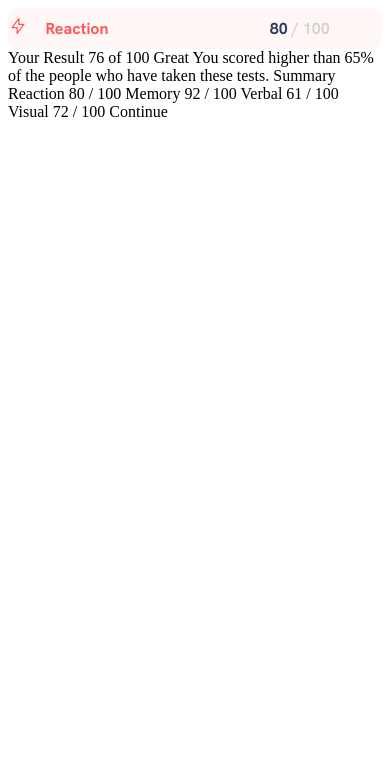
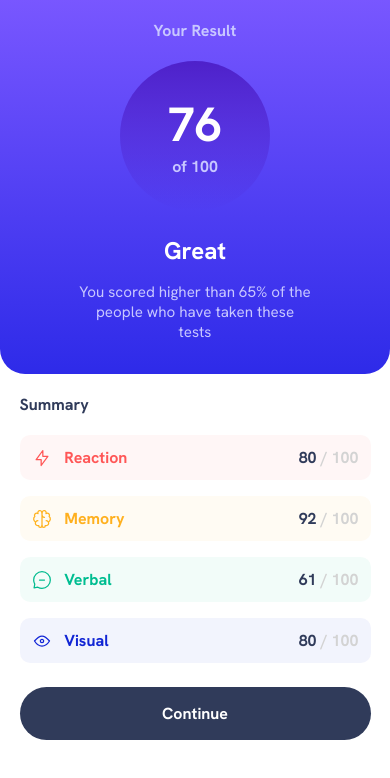
Before and after one commit to jcnevess/results-summary, an Eleventy site: page index.html in a window 390 px wide. Built offline with nearby package versions, Linux system fonts and the light colour scheme; Eleventy itself is replaced by a stand-in of ours; files that its build step writes are made by us from their sources.

Commit message:
design mobile

```diff
--- /dev/null
+++ b/bundle.css
@@ -0,0 +1,132 @@
+/*           CSS RESET        */
+*, *::before, *::after {
+  box-sizing: border-box;
+}
+
+* {
+  margin: 0;
+  padding: 0;
+}
+
+img, picture, video, canvas, svg {
+  display: block;
+  max-width: 100%;
+}
+
+input, button, textarea, select {
+  font: inherit;
+}
+
+/*      USER STYLES         */
+:root {
+--color-light-slate-blue: hsl(252, 100%, 67%);
+--color-light-royal-blue: hsl(241, 81%, 54%);
+--gradient-background: linear-gradient(180deg, var(--color-light-slate-blue), var(--color-light-royal-blue));
+
+--color-violet-blue: hsla(256, 72%, 46%, 1);
+--color-persian-blue: hsla(241, 72%, 46%, 0);
+--gradient-circle: linear-gradient(180deg, var(--color-violet-blue), var(--color-persian-blue));
+
+--color-pale-blue: hsl(221, 100%, 96%);
+--color-light-lavender: hsl(241, 100%, 89%);
+--color-dark-gray-blue: hsl(224, 30%, 27%);
+}
+
+@font-face {
+  font-family: 'Hanken Grotesk';
+  src: url(./assets/fonts/HankenGrotesk-VariableFont_wght.ttf);
+}
+
+* {
+  font-family: 'Hanken Grotesk', sans-serif;
+}
+
+h1 {
+  font-size: 1rem;
+  margin-block: 0.25rem;
+}
+
+button {
+  color: white;
+  background-color: var(--color-dark-gray-blue);
+  border: none;
+  border-radius: 50px;
+  padding: 1rem;
+  font-weight: bold;
+  margin-block: 1.5rem;
+}
+
+category-summary {
+  margin-top: 1rem;
+}
+
+.overall-score {
+  color: white;
+  background: var(--color-light-slate-blue);
+  background: var(--gradient-background);
+  border-bottom-left-radius: 25px;
+  border-bottom-right-radius: 25px
+}
+
+.summary {
+  color: var(--color-dark-gray-blue);
+}
+
+.your-score {
+  font-weight: 700;
+  font-size: 3rem;
+  display: block;
+}
+
+.score {
+  background: var(--color-violet-blue);
+  background: var(--gradient-circle);
+  margin-block: 1.25rem;
+  padding: 2rem;
+  border-radius: 50%;
+  width: 150px;
+  aspect-ratio: 1;
+}
+
+.score span {
+  text-align: center;
+}
+
+.intro {
+  color: var(--color-light-lavender);
+  font-weight: bold;
+}
+
+.max-score {
+  color: var(--color-light-lavender);
+  font-weight: 700;
+  display: block;
+}
+
+.comparison {
+  color: var(--color-light-lavender);
+  text-align: center;
+  margin-top: 0.75rem;
+  font-size: 0.95rem;
+}
+
+.overall-score .container {
+  display: flex;
+  flex-direction: column;
+  align-items: center;
+  width: 70%;
+  margin: 0 auto;
+  padding: 1.25rem;
+  padding-bottom: 2rem;
+}
+
+.summary .container {
+  display: flex;
+  flex-direction: column;
+  width: 90%;
+  margin: 1rem auto;
+}
+
+.concept {
+  font-size: 1.5rem;
+}
--- a/components/category-summary.js
+++ b/components/category-summary.js
@@ -57,17 +57,23 @@ class CategorySummary extends HTMLElement {
         grid-template-columns: 10% 60% 30%;
         font-weight: bold;
         align-items: center;
-        padding-block: 0.5rem;
+        padding: 0.75rem;
         border-radius: 10px;
         font-family: 'Hanken Grotesk', sans-serif;
       }
 
       .scoreboard {
         color: lightgray;
+        text-align: right;
       }
 
       .score {
         color: hsl(224, 30%, 27%);
+      }
+
+      .icon {
+        display: flex;
+        align-items: center;
       }
     `;
 
@@ -101,10 +107,6 @@ class CategorySummary extends HTMLElement {
       }
     `);
   }
-
-  attributeChangedCallback(name, oldValue, newValue) {
-    console.log(`Attribute ${name} has changed.`);
-  }
 }
 
 customElements.define("category-summary", CategorySummary);
--- a/index.html
+++ b/index.html
@@ -3,7 +3,6 @@
   <head>
     <meta charset="UTF-8" />
     <meta name="viewport" content="width=device-width, initial-scale=1.0" />
-    <!-- displays site properly based on user's device -->
 
     <link
       rel="icon"
@@ -12,9 +11,28 @@
       href="./assets/images/favicon-32x32.png"
     />
 
+    <link rel="stylesheet" href="./bundle.css" />
+
     <title>Frontend Mentor | Results summary component</title>
   </head>
   <body>
+    <div class="overall-score">
+      <div class="container">
+        <div class="intro">Your Result</div>
+        <div class="score">
+          <span class="your-score">76</span>
+          <span class="max-score">of 100</span>
+        </div>
+        <h1 class="concept">Great</h1>
+        <div class="comparison">
+          You scored higher than 65% of the people who have taken these tests
+        </div>
+      </div>
+    </div>
+
+    <div class="summary">
+      <div class="container">
+        <h1>Summary</h1>
         <category-summary
           icon="./assets/images/icon-reaction.svg"
           category="Reaction"
@@ -22,10 +40,30 @@
           color="hsl(0, 100%, 67%)"
           bg-color="hsla(0, 100%, 67%, 5%)"
         ></category-summary>
-
-    Your Result 76 of 100 Great You scored higher than 65% of the people who
-    have taken these tests. Summary Reaction 80 / 100 Memory 92 / 100 Verbal 61
-    / 100 Visual 72 / 100 Continue
+        <category-summary
+          icon="./assets/images/icon-memory.svg"
+          category="Memory"
+          score="92"
+          color="hsl(39, 100%, 56%)"
+          bg-color="hsla(39, 100%, 56%, 5%)"
+        ></category-summary>
+        <category-summary
+          icon="./assets/images/icon-verbal.svg"
+          category="Verbal"
+          score="61"
+          color="hsl(166, 100%, 37%)"
+          bg-color="hsla(166, 100%, 37%, 5%)"
+        ></category-summary>
+        <category-summary
+          icon="./assets/images/icon-visual.svg"
+          category="Visual"
+          score="80"
+          color="hsl(234, 85%, 45%)"
+          bg-color="hsla(234, 85%, 45%, 5%)"
+        ></category-summary>
+        <button type="button">Continue</button>
+      </div>
+    </div>
   </body>
   <script
     type="text/javascript"
```
Lines whose indentation alone changed are shown as unchanged.
